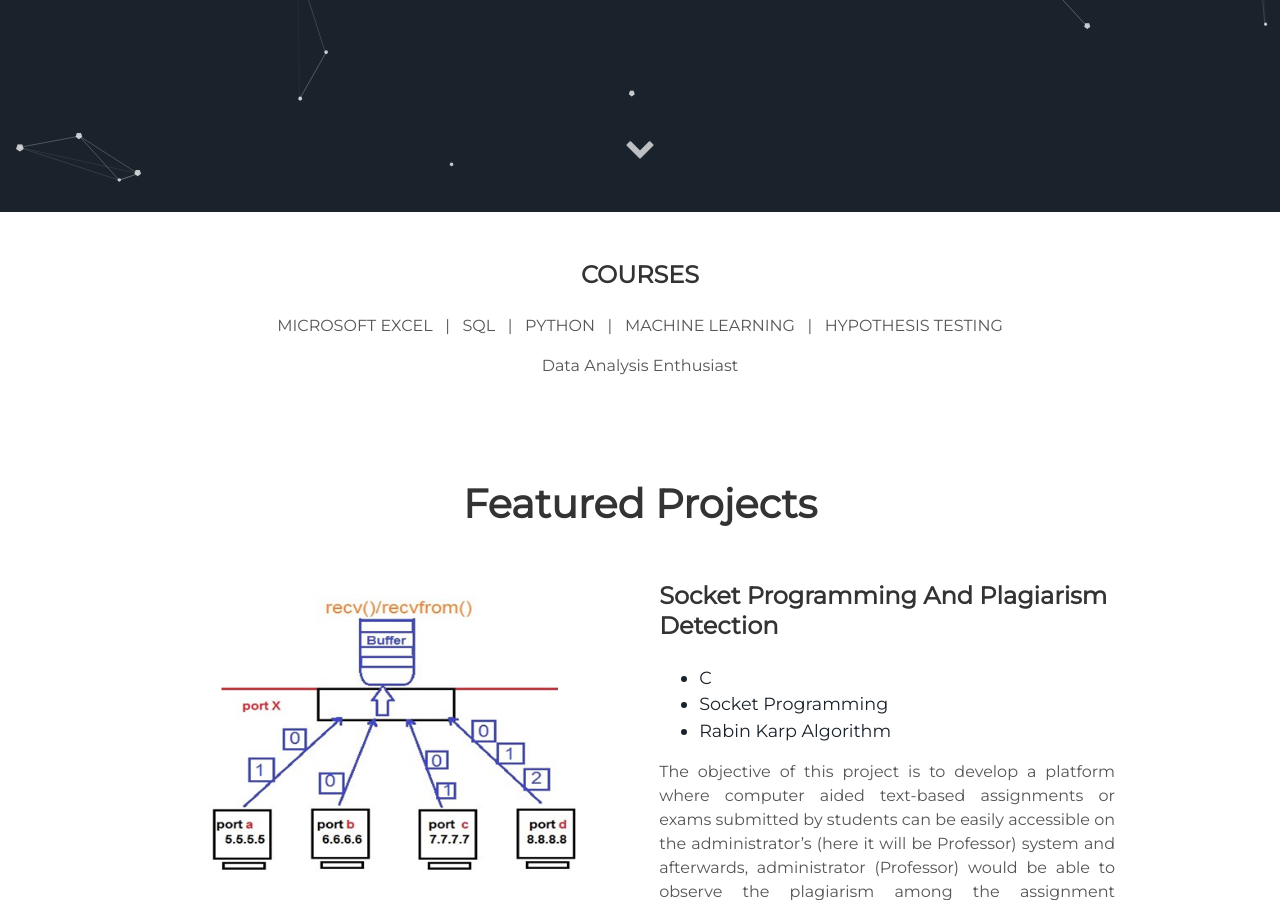
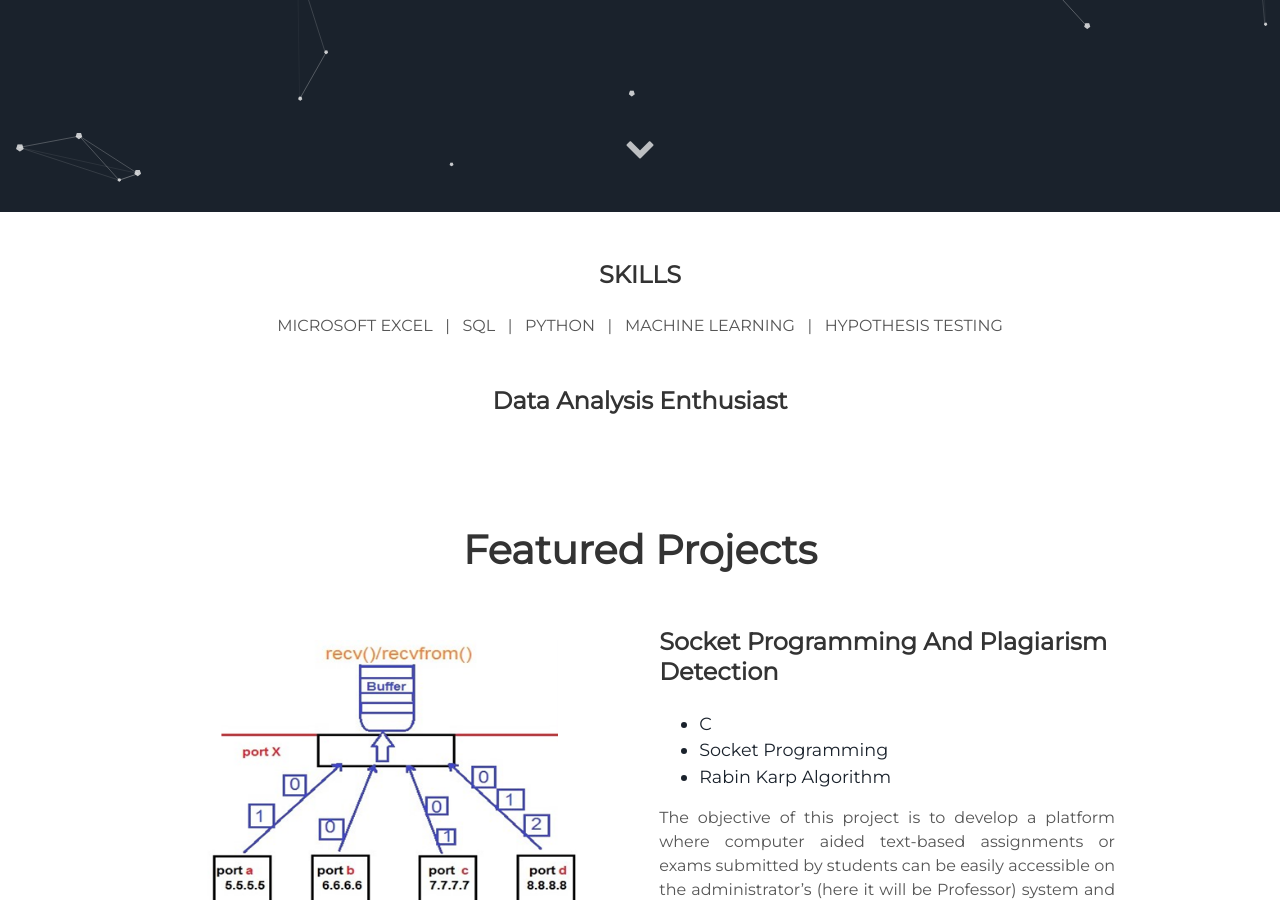
Before and after one commit to cseshubhamsinghal/cseshubhamsinghal.github.io, a Jekyll site: the page built from index.html, in a window 1280 px wide and 900 px high, scrolled down 688 px. Built offline with Jekyll 4.4.1, drawn with Linux system fonts in a browser that asks for light colours.

Commit message:
Update about.html

```diff
--- a/_includes/about.html
+++ b/_includes/about.html
@@ -1,9 +1,9 @@
  <div class="user-details">
   <p> </p>
-  <h3> COURSES </h3> <p>  MICROSOFT EXCEL    &nbsp;&nbsp;|&nbsp;&nbsp;    SQL    &nbsp;&nbsp;|&nbsp;&nbsp;    PYTHON    &nbsp;&nbsp;|&nbsp;&nbsp;    MACHINE LEARNING    &nbsp;&nbsp;|&nbsp;&nbsp;    HYPOTHESIS TESTING  </p>
+  <h3> SKILLS </h3> <p>  MICROSOFT EXCEL    &nbsp;&nbsp;|&nbsp;&nbsp;    SQL    &nbsp;&nbsp;|&nbsp;&nbsp;    PYTHON    &nbsp;&nbsp;|&nbsp;&nbsp;    MACHINE LEARNING    &nbsp;&nbsp;|&nbsp;&nbsp;    HYPOTHESIS TESTING  </p>
   <!--<h1> My Expertise </h1>
   <p> {{site.user_description}} </p> -->
-  <p>Data Analysis Enthusiast</p>
+  <h3>Data Analysis Enthusiast</h3>
 </div>
 
 <!--
```
